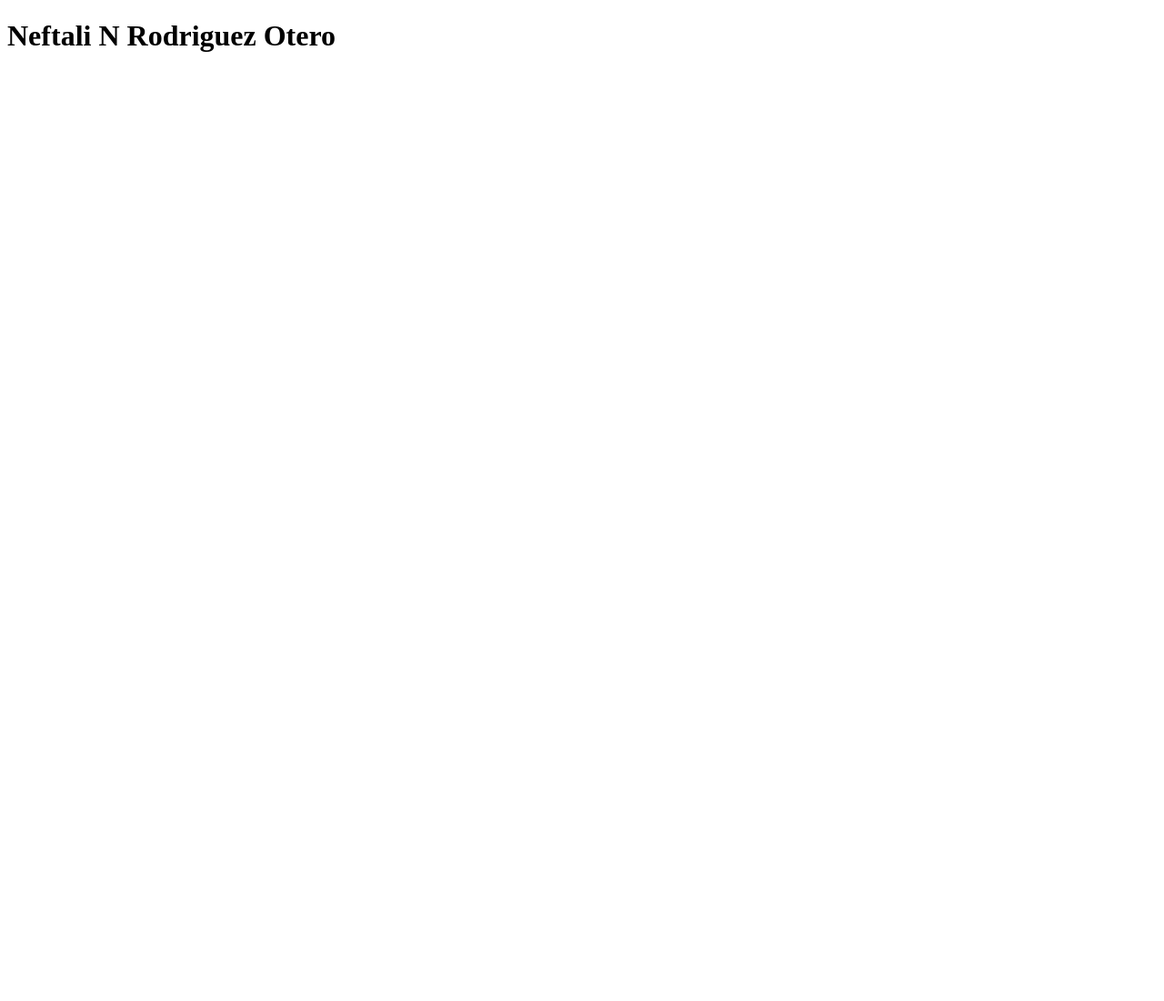
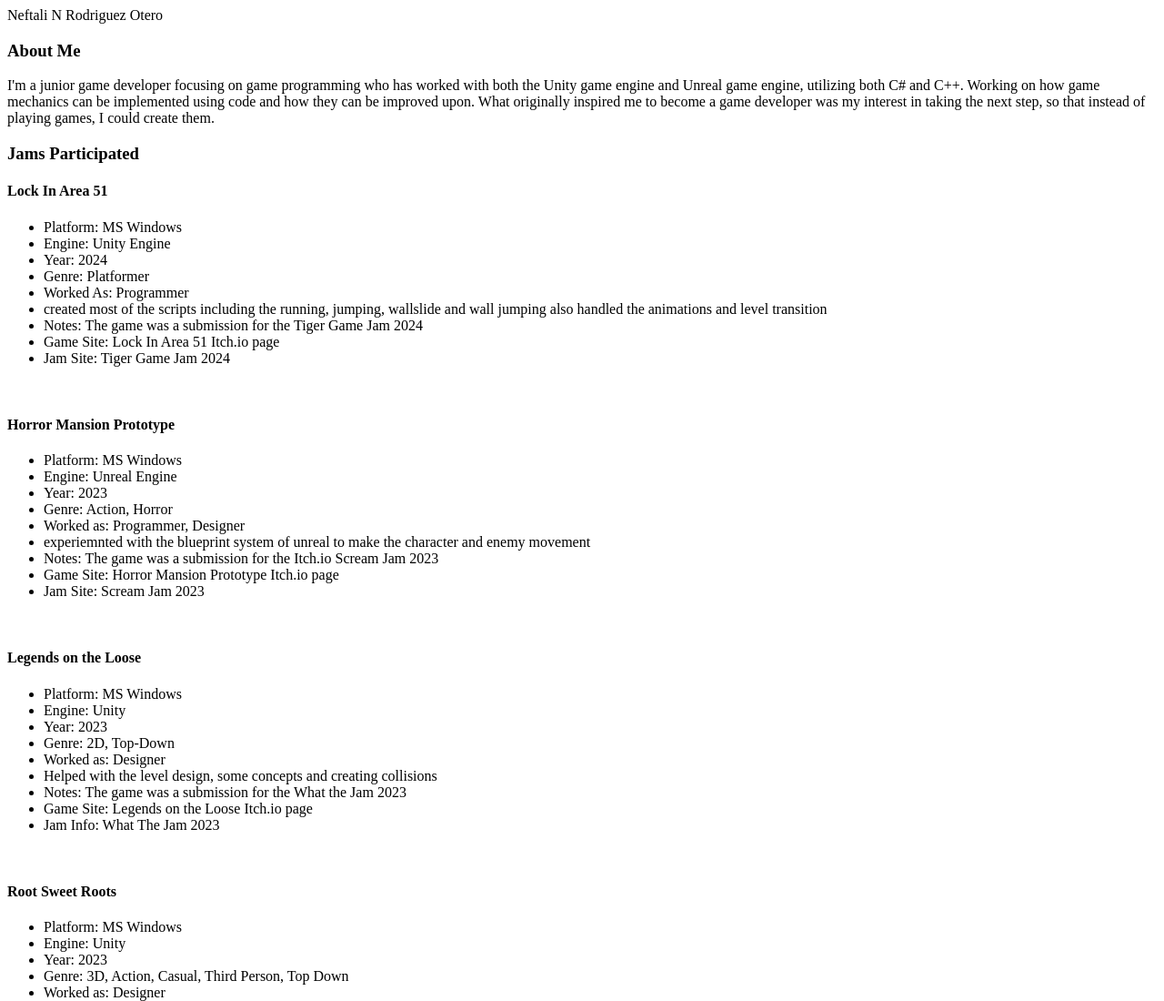
Before and after one commit to Neftasli/Neftasli.github.io, a plain HTML site: page index.html in a window 1280 px wide. Shown: the top 1100 px of the page at 91% size. Before the commit the page ends 800 px from the top, so only its background shows below. Drawn offline with Linux system fonts and the light colour scheme.

Commit message:
Adding Projects

```diff
--- a/index.html
+++ b/index.html
@@ -1,7 +1,105 @@
 <!DOCTYPE html>
 <html>
+    <head>
+        <title>
+            Neftali N Rodriguez Otero
+        </title>
+    </head>
+    <body>
+        <header>
+            Neftali N Rodriguez Otero
+        </header>
+        <section>
+            <h3>About Me</h3>
+            <p>I'm a junior game developer focusing on game programming who has worked with both the Unity game engine and Unreal game engine, utilizing both C# and C++. Working on how game mechanics can be implemented using code and how they can be improved upon. What originally inspired me to become a game developer was my interest in taking the next step, so that instead of playing games, I could create them. </p>
 
-    <body>
-        <h1>Neftali N Rodriguez Otero</h1>
+        </section>
+        <Section>
+            <h3>Jams Participated</h3>
+            <h4>Lock In Area 51</h4>
+            <ul>
+                <li>Platform: MS Windows</li>
+                <li>Engine: Unity Engine</li>
+                <li>Year: 2024</li>
+                <li>Genre: Platformer</li>
+                <li>Worked As: Programmer</li>
+                <li>created most of the scripts including the running, jumping, wallslide and wall jumping also handled the animations and level transition</li>
+                <li>Notes: The game was a submission for the Tiger Game Jam 2024</li>
+                <li>Game Site: Lock In Area 51 Itch.io page</li>
+                <li>Jam Site: Tiger Game Jam 2024</li>
+            </ul>
+            <br>
+            <h4>Horror Mansion Prototype</h4>
+            <ul>
+                <li>Platform: MS Windows</li>
+                <li>Engine: Unreal Engine</li>
+                <li>Year: 2023</li>
+                <li>Genre: Action, Horror</li>
+                <li>Worked as: Programmer, Designer</li>
+                <li>experiemnted with the blueprint system of unreal to make the character and enemy movement</li>
+                <li>Notes: The game was a submission for the Itch.io Scream Jam 2023</li>
+                <li>Game Site: Horror Mansion Prototype Itch.io page </li>
+                <li>Jam Site: Scream Jam 2023 </li>
+            </ul>
+            <br>
+            <h4>Legends on the Loose</h4>
+            <ul>
+                <li>Platform: MS Windows
+                <li>Engine: Unity</li>
+                <li>Year: 2023</li>
+                <li>Genre: 2D, Top-Down</li>
+                <li>Worked as: Designer</li>
+                <li>Helped with the level design, some concepts and creating collisions</li>
+                <li>Notes: The game was a submission for the What the Jam 2023</li>
+                <li>Game Site: Legends on the Loose Itch.io page </li>
+                <li>Jam Info: What The Jam 2023 </li>
+            </ul>
+            <br>
+            <h4>Root Sweet Roots</h4>
+            <ul>
+                <li>Platform: MS Windows
+                <li>Engine: Unity</li>
+                <li>Year: 2023</li>
+                <li>Genre: 3D, Action, Casual, Third Person, Top Down</li>
+                <li>Worked as: Designer</li>
+                <li>Mainly helped create the collisions of the environment and make some UI elements</li>
+                <li>Notes: The game was made during the Global Game Jam 2023</li>
+                <li>Site: Global Game Jam 2023 </li>
+            </ul>
+        </Section>
+        <Section>
+            <h3>Games still in development</h3>
+            <h4>The Inter Developer Experience</h4>
+            <ul>
+                <li>Platform: MS Windows
+                <li>Engine: Unity</li>
+                <li>Year: In development</li>
+                <li>Genre: 2d, Sidescroller, educational</li>
+                <li>Worked as: Programmer</li>
+                <li>Notes: Still in development</li>
+            </ul>
+            <br>
+            <h4>Quantum Rivals</h4>
+            <ul>
+                <li>Platform: MS Windows, Physical, Mobile</li>
+                <li>Engine: Unity</li>
+                <li>Year: In development</li>
+                <li>Genre: 3D, Trading Card Game</li>
+                <li>Worked as: Programmer and Designer</li>
+                <li>Working as a programmer, at the moment the game is still in development.</li>
+            </ul>
+            <br>
+            <h4>Memories of Ladein</h4>
+            <ul>
+                <li>Platform: MS Windows</li>
+                <li>Engine: Unreal Engine</li>
+                <li>Year: In development</li>
+                <li>Genre: 2d, Platformer</li>
+                <li>Worked as: Programmer</li>
+            </ul>
+        </Section>
+        <footer>
+            <p style="text-align: center"> Copyright Neftali N Rodriguez Otero&copy;2026</p>
+        </footer>
     </body>
 </html>
```
